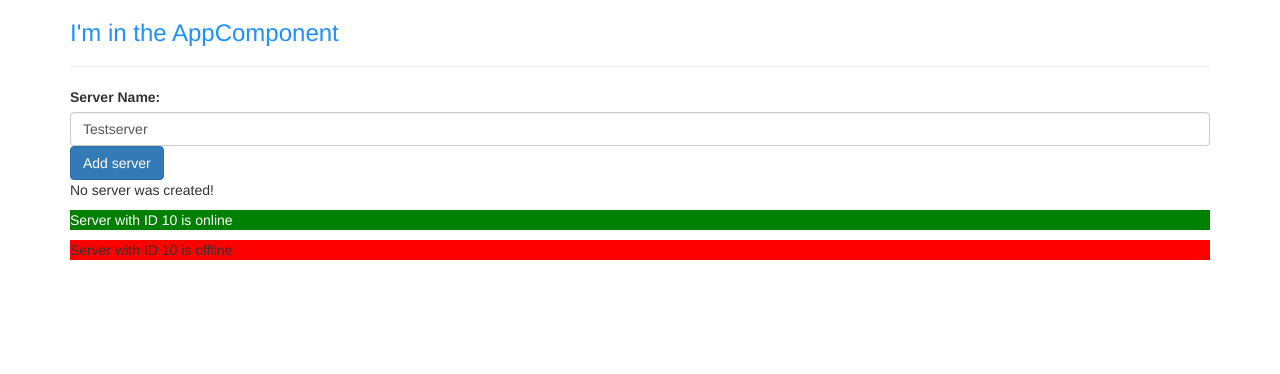
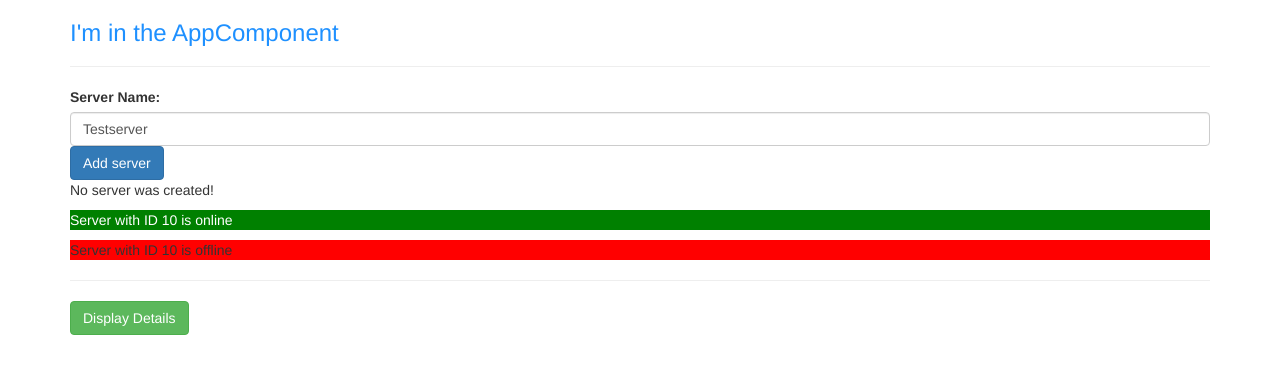
Before and after one commit to yomla/angular-practice, an Angular app: page / in a window 1280 px wide. Shown: the top 374 px of the page. Built offline with nearby package versions, Linux system fonts and the light colour scheme.

Commit message:
Commit-17 Directive Assignment Solution

```diff
--- a/src/app/app.component.html
+++ b/src/app/app.component.html
@@ -6,6 +6,8 @@
         <app-servers></app-servers>
         <!-- <div app-servers></div> -->
         <!-- <div class="app-servers"></div> -->
+        <hr>
+        <app-assignment></app-assignment>
     </div>
   </div>
 </div>
--- a/src/app/app.module.ts
+++ b/src/app/app.module.ts
@@ -5,12 +5,14 @@
 import { AppComponent } from './app.component';
 import { ServerComponent } from './server/server.component';
 import { ServersComponent } from './servers/servers.component';
+import { AssignmentComponent } from './assignment/assignment.component';
 
 @NgModule({
   declarations: [
     AppComponent,
     ServerComponent,
-    ServersComponent
+    ServersComponent,
+    AssignmentComponent
   ],
   imports: [
     BrowserModule,
--- /dev/null
+++ b/src/app/assignment/assignment.component.html
@@ -0,0 +1,12 @@
+<button
+  class="btn btn-success"
+  (click)="showDetails()"
+  >Display Details
+</button>
+<p *ngIf="show">Secret password = 'tuna'</p>
+<div
+  *ngFor="let click of numberOfClicks"
+  [ngStyle] = "{backgroundColor: click >= 5 ? 'blue' : 'white'}"
+  [ngClass] = "{'white-text': click >= 5}"
+  >{{ click }}
+</div>
--- /dev/null
+++ b/src/app/assignment/assignment.component.ts
@@ -0,0 +1,26 @@
+import { Component, OnInit } from '@angular/core';
+
+@Component({
+  selector: 'app-assignment',
+  templateUrl: './assignment.component.html',
+  styles: [`
+    .white-text {
+      color: white;
+    }
+  `]
+})
+export class AssignmentComponent implements OnInit {
+
+  show = false;
+  numberOfClicks = [];
+
+  constructor() { }
+
+  ngOnInit() {
+  }
+
+  showDetails() {
+    this.show = !this.show;
+    this.numberOfClicks.push(this.numberOfClicks.length + 1);
+  }
+}
```
Also changed, not shown: src/app/assignment/assignment.component.css (added), 1 other file (tests, documents, lock files or other folders).
